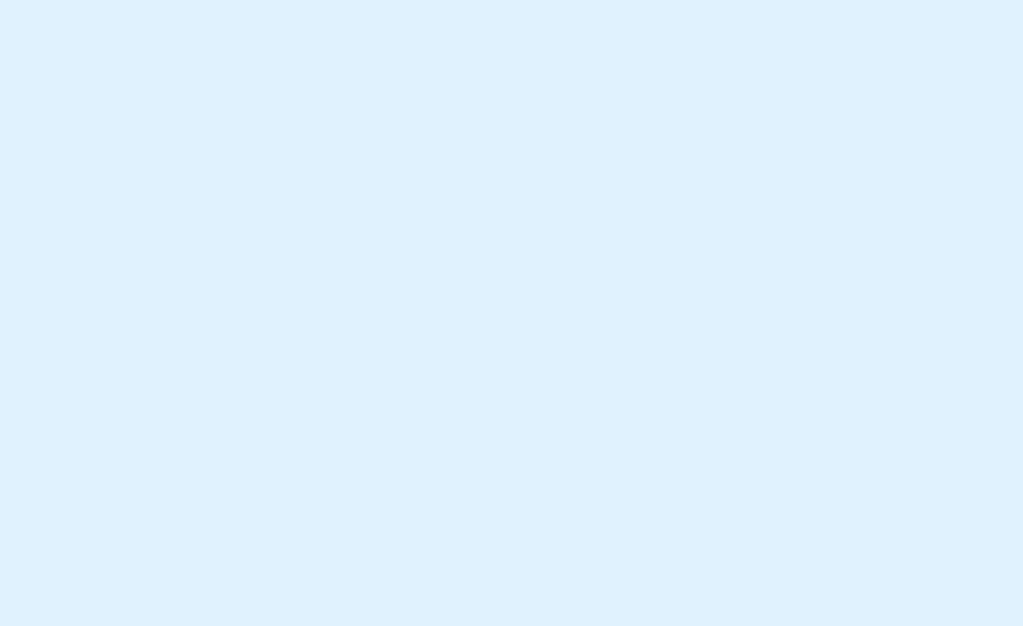
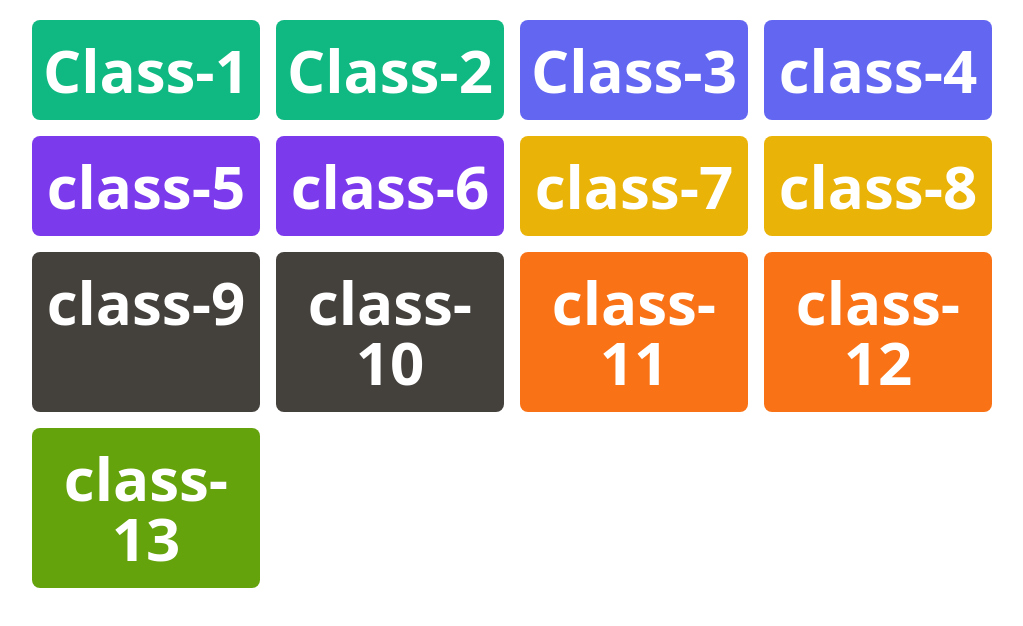
Before and after one commit to aradmirza/class_13, a plain HTML site: page index.html in a window 1280 px wide. Shown: the whole page, without its empty margins (128-1151 px from the left). Drawn offline with nearby package versions, Linux system fonts and the light colour scheme.

```diff
--- a/index.html
+++ b/index.html
@@ -6,13 +6,29 @@
   <title>MERN-2</title>
   <script src="https://cdn.tailwindcss.com"></script>
 </head>
-<body class="bg-sky-100">
+<body>
   <header>
 
   </header>
 
   <main>
-
+    <section class="mt-5">
+      <div class="grid sm:grid-cols-1 md:grid-cols-2 lg:grid-cols-4 gap-4 w-9/12  m-auto">
+        <div class="bg-emerald-500 rounded-lg py-5 text-6xl font-semibold text-center text-white">Class-1</div>
+        <div class="bg-emerald-500 rounded-lg py-5 text-6xl font-semibold text-center text-white">Class-2</div>
+        <div class="bg-indigo-500 rounded-lg py-5 text-6xl font-semibold text-center text-white">Class-3</div>
+        <div class="bg-indigo-500 rounded-lg py-5 text-6xl font-semibold text-center text-white">class-4</div>
+        <div class="bg-violet-600 rounded-lg py-5 text-6xl font-semibold text-center text-white">class-5</div>
+        <div class="bg-violet-600 rounded-lg py-5 text-6xl font-semibold text-center text-white">class-6</div>
+        <div class="bg-yellow-500 rounded-lg py-5 text-6xl font-semibold text-center text-white">class-7</div>
+        <div class="bg-yellow-500 rounded-lg py-5 text-6xl font-semibold text-center text-white">class-8</div>
+        <div class="bg-stone-700 rounded-lg py-5 text-6xl font-semibold text-center text-white">class-9</div>
+        <div class="bg-stone-700 rounded-lg py-5 text-6xl font-semibold text-center text-white">class-10</div>
+        <div class="bg-orange-500 rounded-lg py-5 text-6xl font-semibold text-center text-white">class-11</div>
+        <div class="bg-orange-500 rounded-lg py-5 text-6xl font-semibold text-center text-white">class-12</div>
+        <div class="bg-lime-600 rounded-lg py-5 text-6xl font-semibold text-center text-white">class-13</div>
+      </div>
+    </section>
   </main>
 </body>
 </html>
```
Also changed, not shown: images/pdf_library.svg (added).
